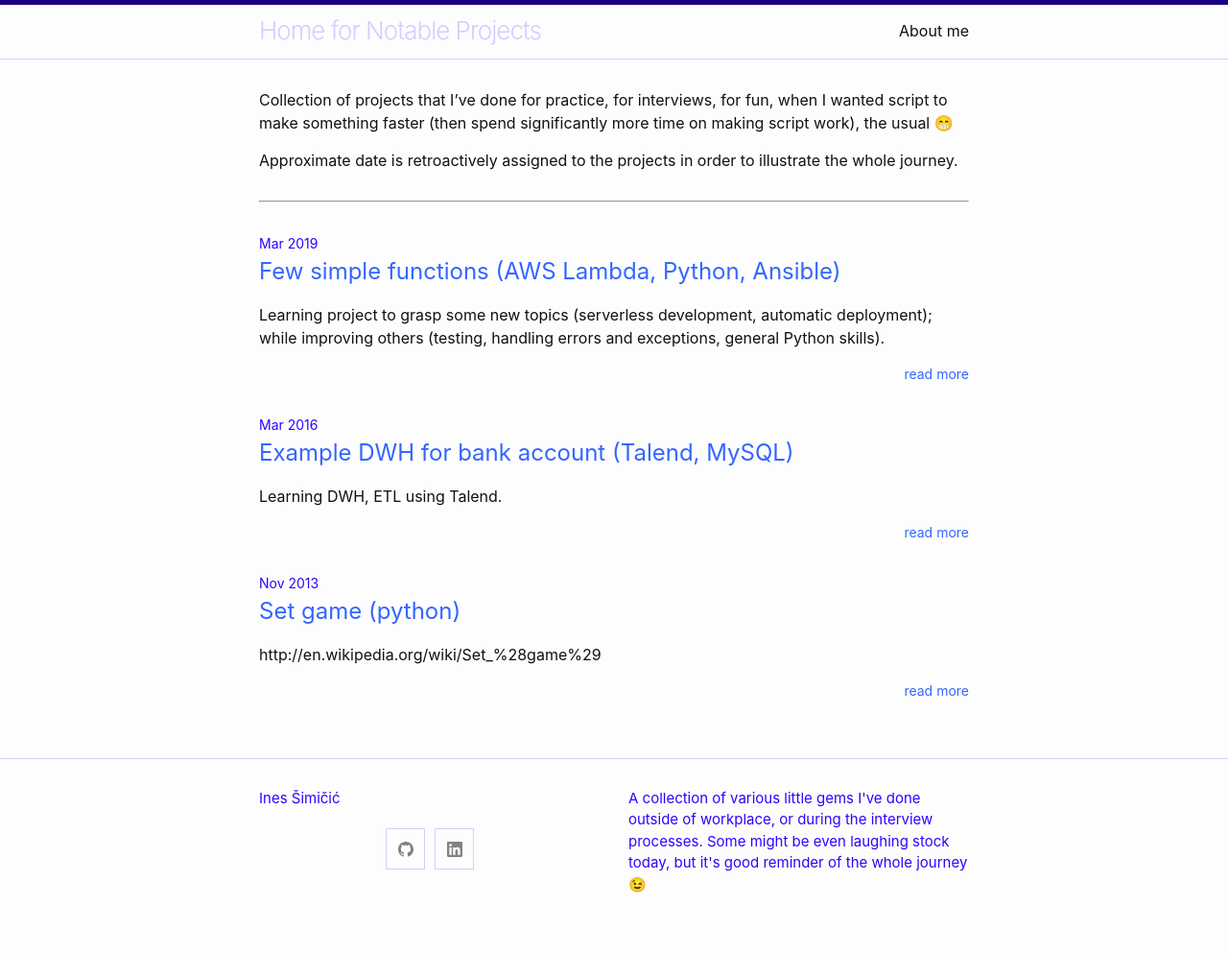
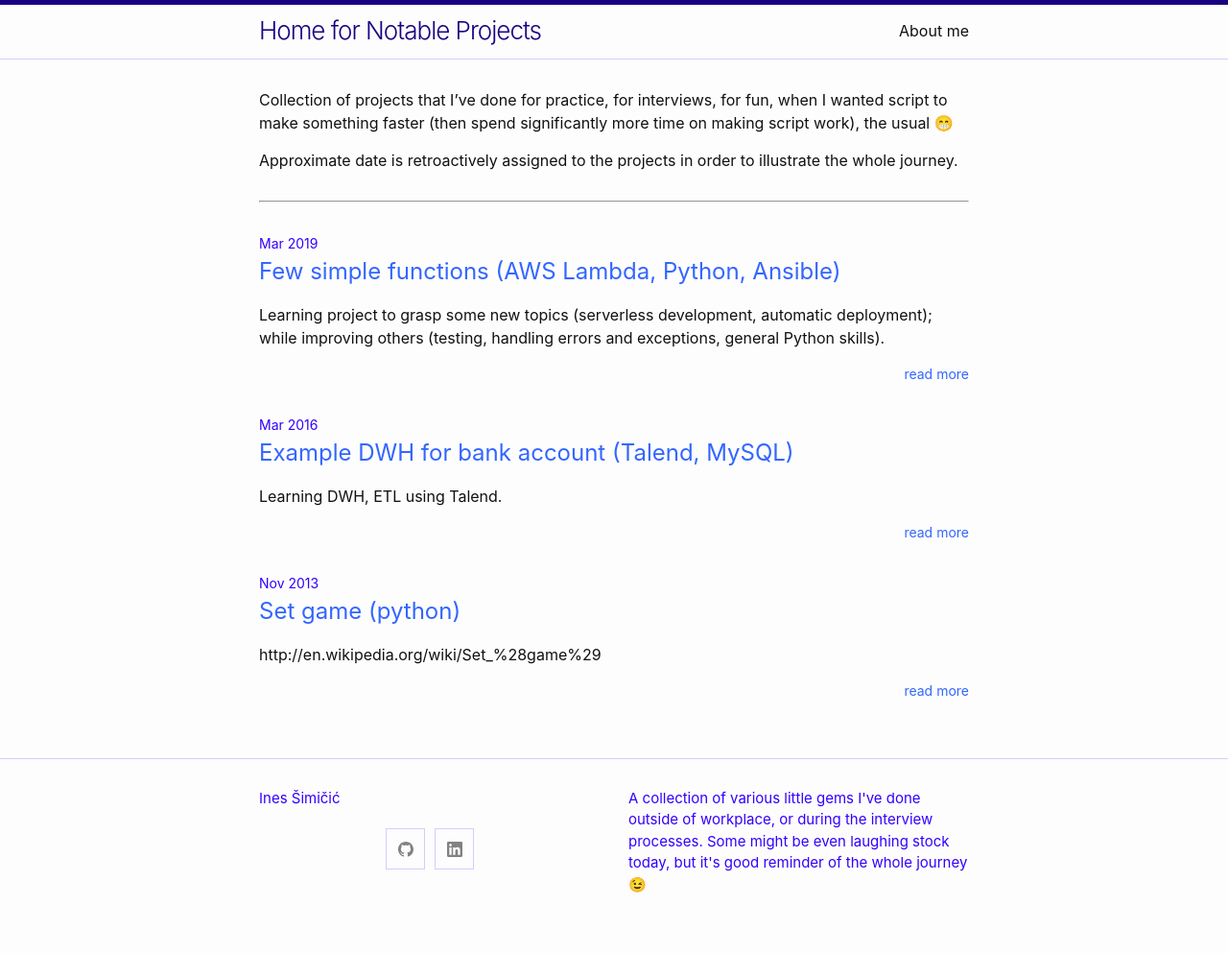
Before and after one commit to inesucrvenom/inesucrvenom.github.io, a Jekyll site: the page built from index.md, in a window 1280 px wide. Shown: the whole page at 96% size. Built offline with Jekyll 4.4.1, drawn with Linux system fonts in a browser that asks for light colours; emoji names are drawn with the system emoji font; the list of posts is cut into pages by our own code.

Commit message:
change color

```diff
--- a/_sass/minima/skins/mine.scss
+++ b/_sass/minima/skins/mine.scss
@@ -4,7 +4,7 @@ $brand-color:           #3300FF !default;
 $brand-color-light:     lighten($brand-color, 40%) !default;
 $brand-color-dark:      darken($brand-color, 25%) !default;
 
-$site-title-color:      $brand-color-light !default;
+$site-title-color:      $brand-color-dark !default;
 
 $text-color:            #111111 !default;
 $background-color:      #fdfdfd !default;
```
